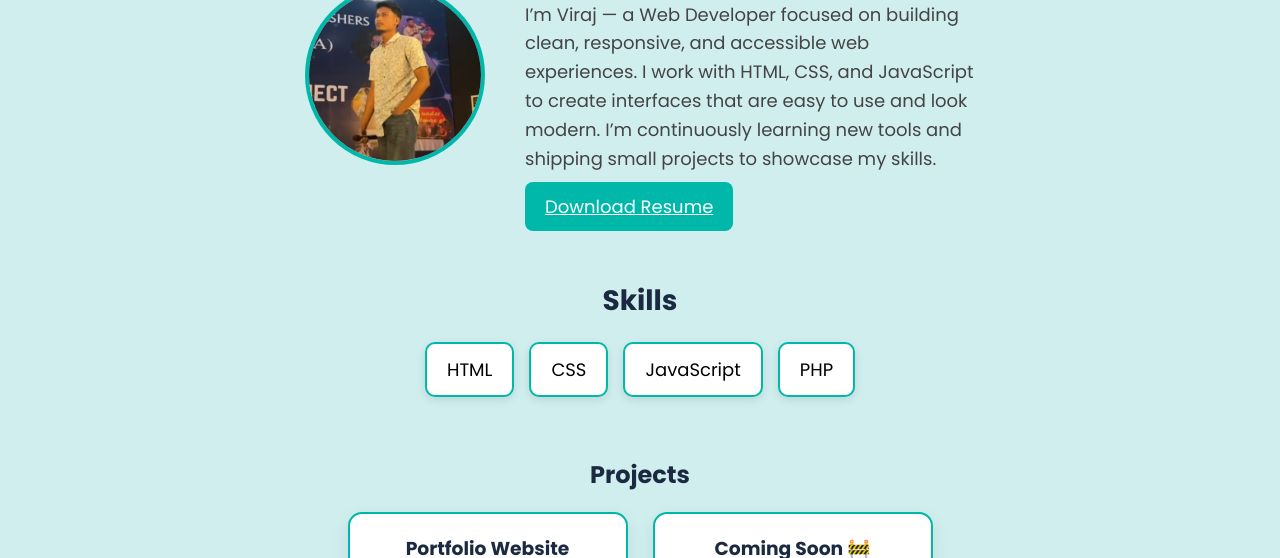
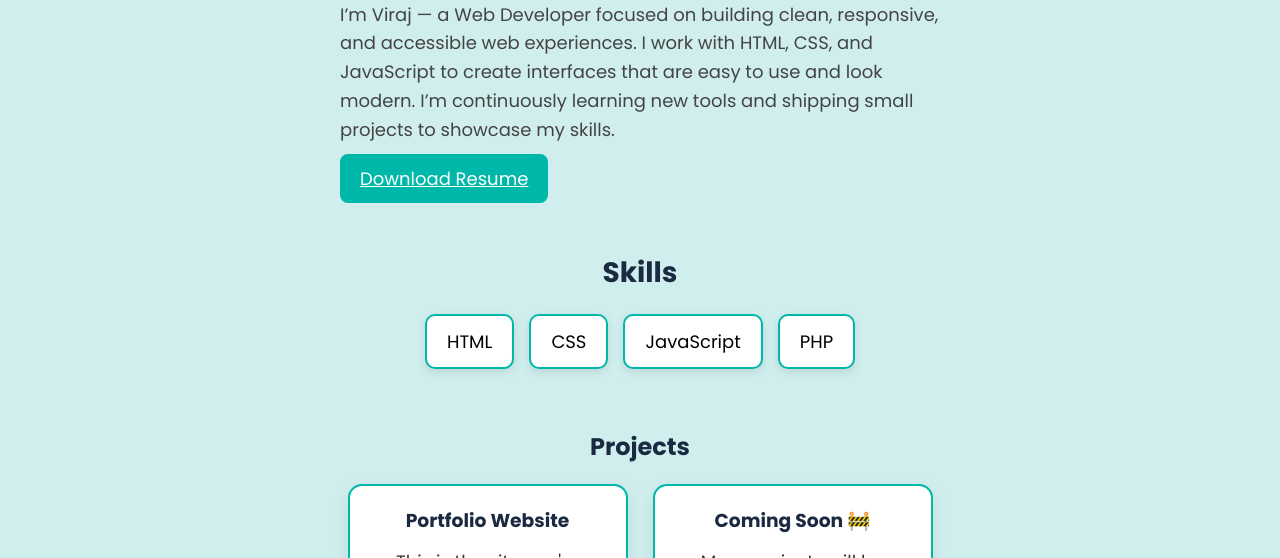
Before and after one commit to xviraj248275-beep/my-portfolio, a plain HTML site: page index.html in a window 1280 px wide. Shown: the part 542-1100 px from the top of the page. Drawn offline with Linux system fonts and the light colour scheme.

Commit message:
Removed duplicate profile image from About section

```diff
--- a/index.html
+++ b/index.html
@@ -63,9 +63,7 @@
       <!-- ABOUT TEXT -->
 <section id="about" class="reveal">
   <div class="about-section">
-    <div class="about-image">
-      <img src="profile.jpg" alt="Viraj profile photo" />
-    </div>
+
 
     <div class="about-text">
       <h2>About Me</h2>
--- a/style.css
+++ b/style.css
@@ -173,7 +173,7 @@ p {
 }
 
 .about-text {
-    max-width: 450px;
+    max-width: 600px;
 }
 
 .about-text h2 {
```
Also changed, not shown: ChatGPT Image Dec 10, 2025, 11_38_57 PM.png (added).
